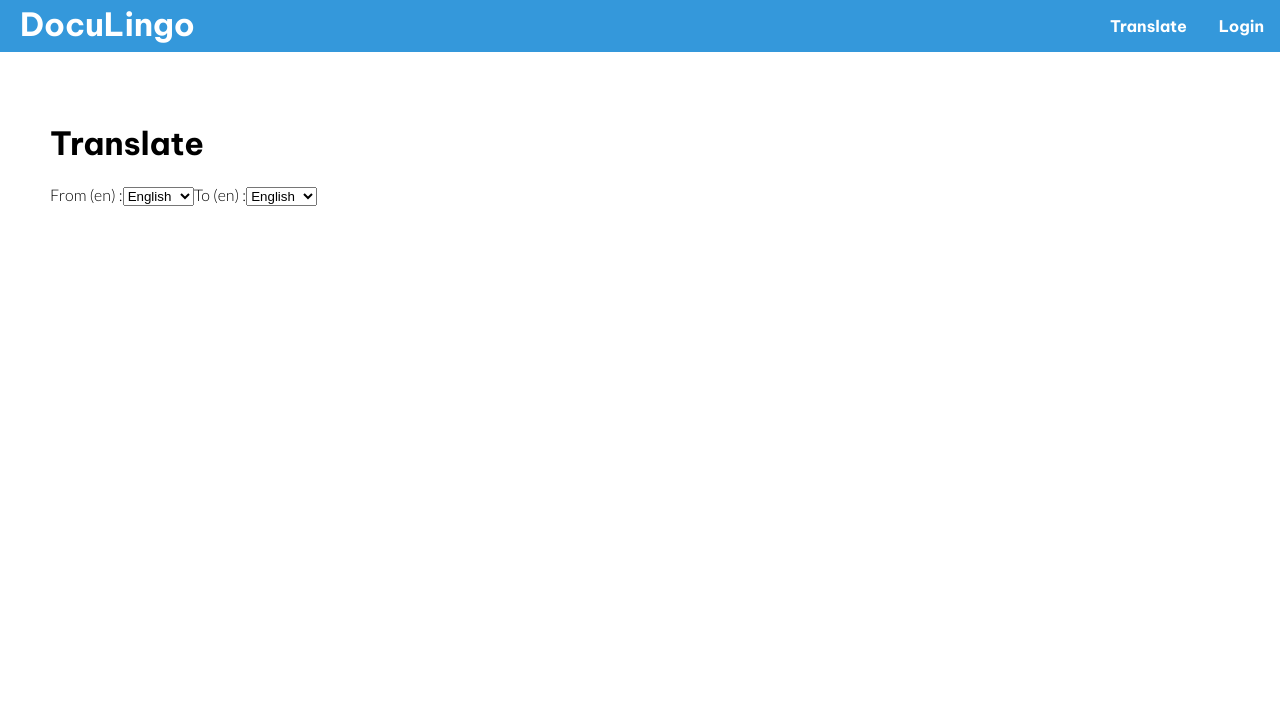
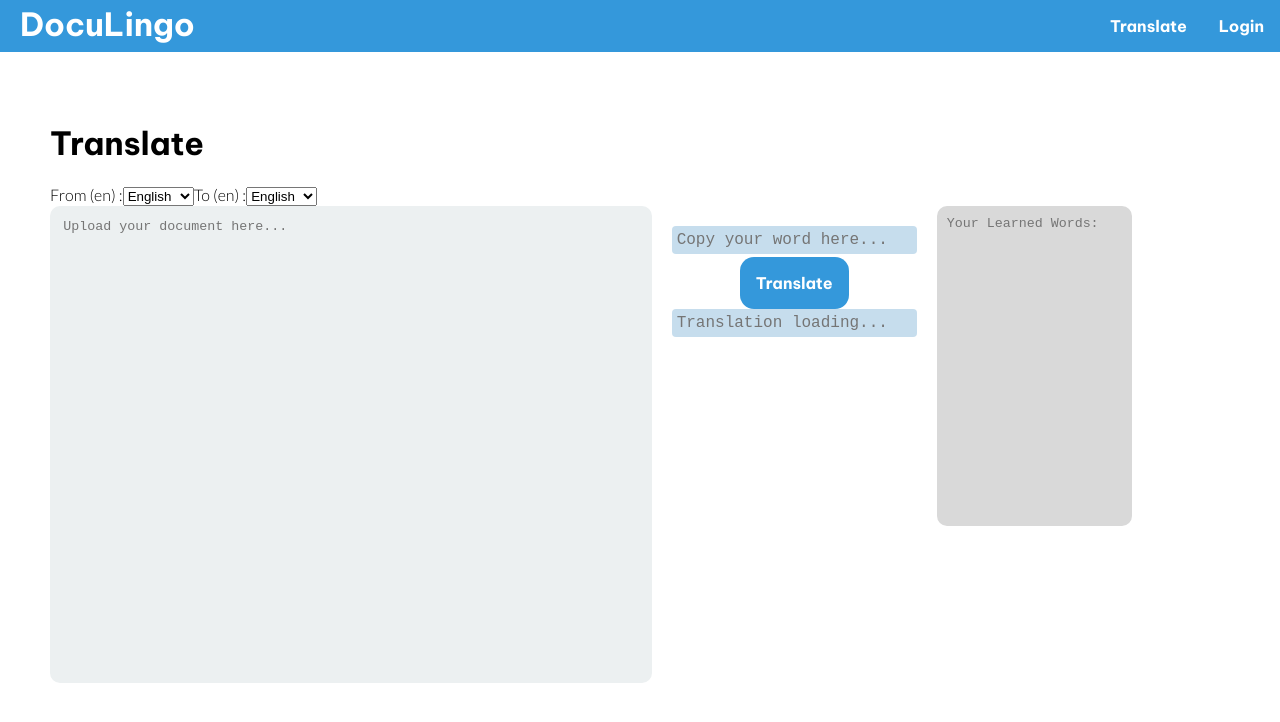
Before and after one commit to Abelaash/DoculingoProject, a React (Create React App) app: page /translate in a window 1280 px wide. Shown: the top 722 px of the page. Built offline with nearby package versions, Linux system fonts and the light colour scheme; the HTML template or start-up script is replaced by a standard one.

Commit message:
Update Translate.js

```diff
--- a/src/pages/Translate.js
+++ b/src/pages/Translate.js
@@ -54,7 +54,54 @@ export default function Translate() {
                     ))}
                 </select>
             </div>
-            {/* The rest of the code remains unchanged */}
+            <div className="container">
+                <div>
+                    <textarea
+                    cols="70"
+                    rows="30"
+                    class="document-text"
+                    placeholder="Upload your document here..."
+                    onInput={(e) => setInput(e.target.value)}
+                    ></textarea>
+                </div>
+                <div className="words-container">
+                    <div>
+                        <textarea
+                            cols="22"
+                            rows="1"
+                            placeholder="Copy your word here..."
+                            class="word-textarea">
+                        </textarea>
+                    </div>
+                    <div>
+                        <button
+                            class="translate-button"
+                            onClick={e=>translate()}
+                        >
+                            Translate
+                        </button>
+                    </div>
+                    <div>
+                        <textarea readOnly
+                            cols="22"
+                            rows="1"
+                            className="word-textarea"
+                            placeholder="Translation loading..."
+                            value={output}>
+                        </textarea>
+                    </div>
+                </div>
+                <div>
+                    <textarea readOnly
+                        className="learned-words-textarea"
+                        cols="20"
+                        rows="20"
+                        placeholder="Your Learned Words:"
+                        >
+
+                    </textarea>
+                </div>
+            </div>
         </div>
     );
 };
```
